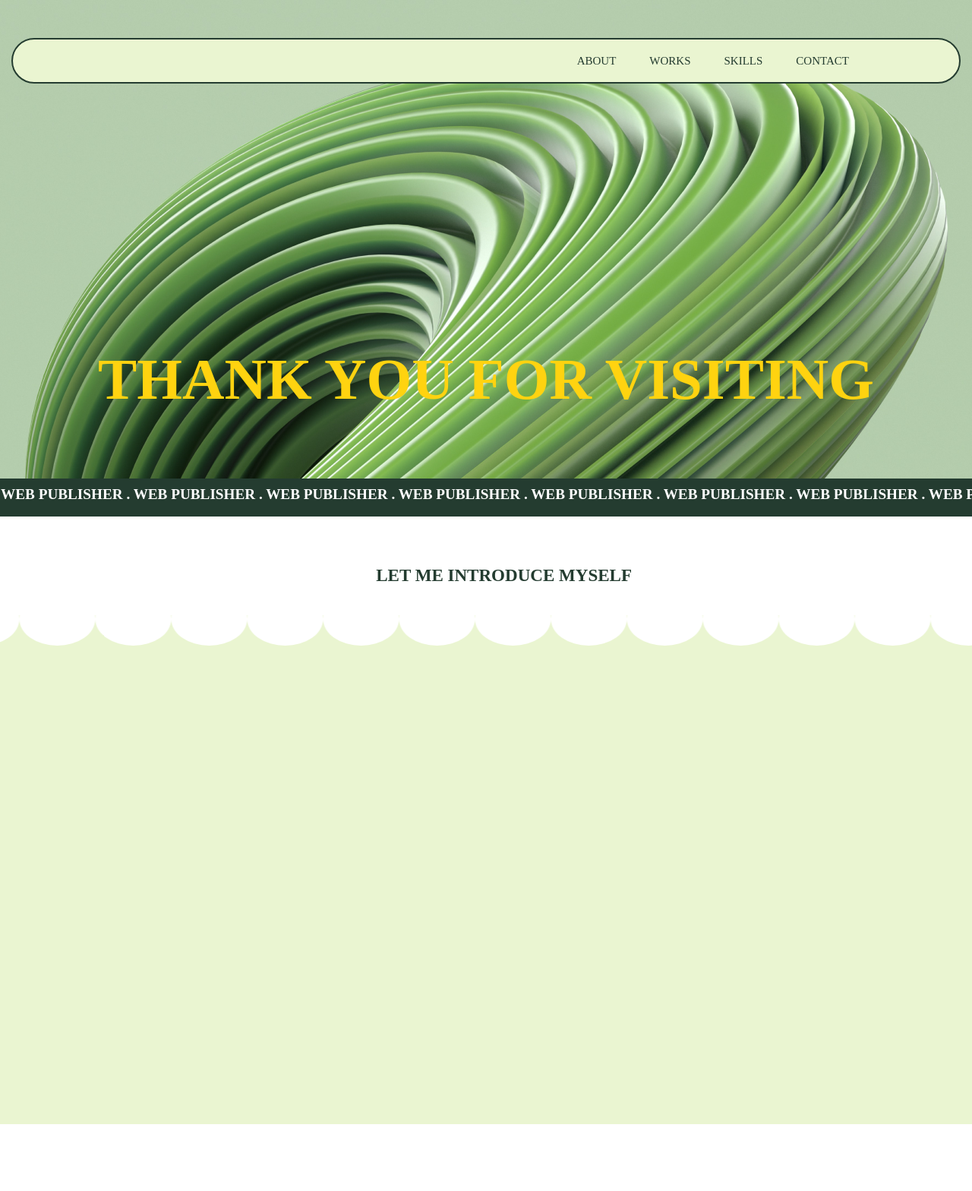
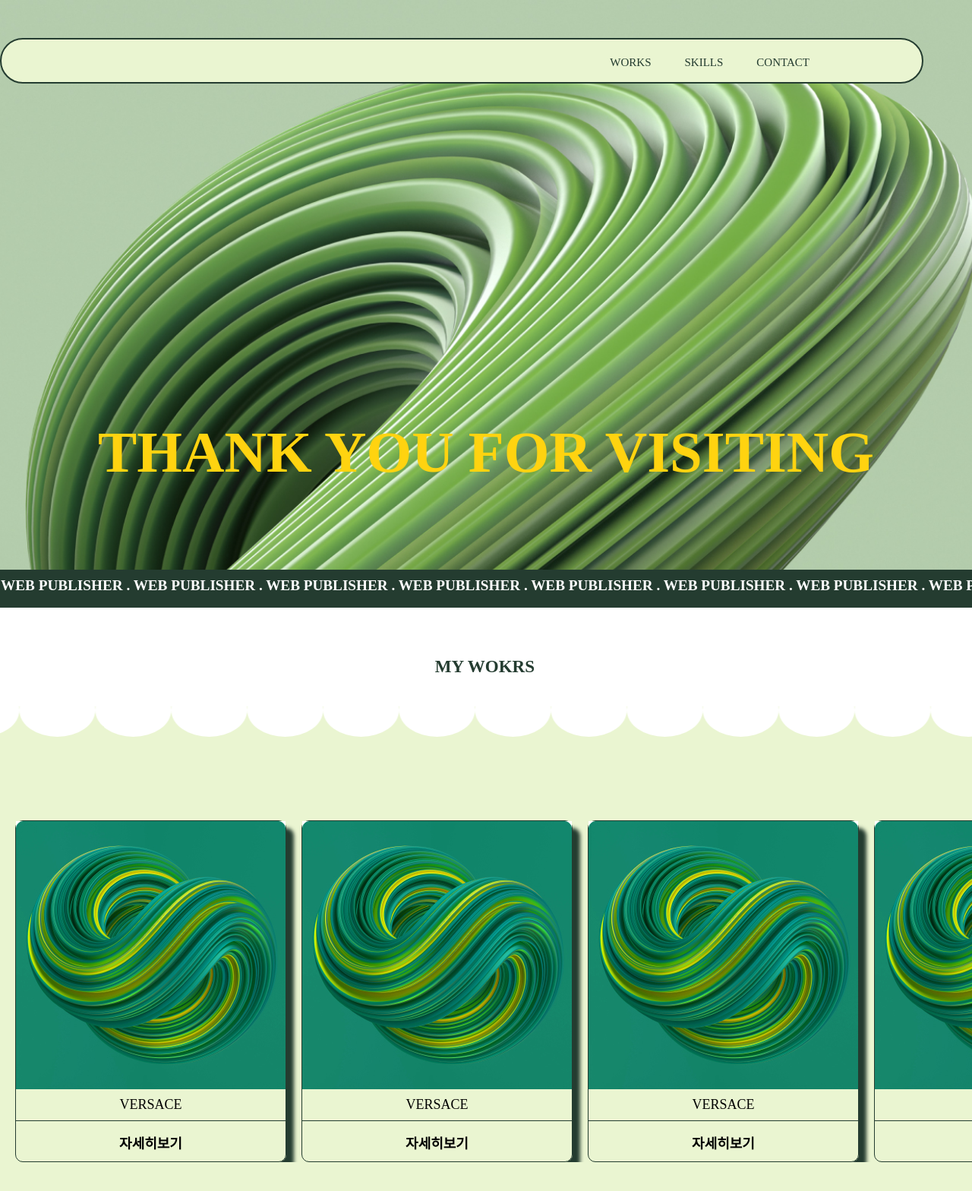
Before and after one commit to foawnl/foawnl.github.io, a plain HTML site: page index.html in a window 1280 px wide. Shown: the whole page at 76% size. Before the commit the page ends 1480 px from the top, so only its background shows below. Drawn offline with Linux system fonts and the light colour scheme; a web font is replaced by a local one.

Commit message:
23.03.24

```diff
--- /dev/null
+++ b/css/header.css
@@ -0,0 +1,93 @@
+/* header */
+h2 {
+    font-family: 'HSBombaram';
+    text-align: center;
+    font-size: 6vw;
+    color: #ffd310;
+    width: 100%;
+    position: absolute;
+    bottom: 20%;
+}
+.nav {
+    width: 95%;
+    height: 60px;
+    margin: 0 auto;
+    background-color: #eaf5d1;
+    border-radius: 50px;
+    border: 2px solid #243c30;
+    /* display: flex; */
+    /* align-items: center; */
+    padding: 0 10%;
+    position: fixed;
+    z-index: 1;
+}
+
+.logo {
+    flex: 0 0 auto;
+}
+
+.logo span {
+    width: 95px;
+    height: 35px;
+    background-color: #f1f1f1;
+}
+
+.menu {
+    flex: 1 0 auto;
+    text-align: right;
+}
+
+.menu ul {
+    margin: 0;
+    padding: 0;
+}
+
+.menu ul li {
+    display: inline-block;
+    margin: 0 20px;
+    line-height: 60px;
+}
+
+.menu ul li a {
+    color: #243c30;
+    font-size: 15px;
+}
+
+@media only screen and (max-width: 768px) {
+    .container {
+        width: 500px;
+    }
+    .nav {
+        padding: 0;
+    }
+
+    .menu ul li {
+        margin: 0 10px;
+    }
+}
+.effect_header {
+    overflow: hidden;
+    background-color: #243C30;
+    position: absolute;
+    bottom: 0;
+    width: 100%;
+    height: 50px;
+    padding-top: 10px;
+}
+.effect_header .marquee {
+    font-size: 1.5vw;
+    color: #ffff;
+    font-weight: 700;
+    display: inline-block;
+    animation: marquee 10s linear infinite;
+    white-space: nowrap;
+}
+
+@keyframes marquee {
+  0% {
+    transform: translateX(0%);
+  }
+  100% {
+    transform: translateX(-50%);
+  }
+}
--- /dev/null
+++ b/css/main.css
@@ -0,0 +1,115 @@
+/* part1 */
+.part1 {
+    background-color: #eaf5d1;
+    width: 100%;
+    height: 100vh;
+    /* display: flex; */
+    /* justify-content: center;
+    align-items: center; */
+    position: relative;
+    overflow: hidden;
+}
+.frame {
+    /* background: #ffff; */
+    width: 100%;
+    height: 100px;
+    /* position: relative; */
+    /* overflow: hidden; */
+}
+.wave {
+    position: absolute;
+    top: 0;
+    display: flex;
+    animation: move linear infinite;
+
+}
+.circle {
+    display: inline-block;
+    width: 100px;
+    height: 70px;
+    border-radius: 50%;
+    position: relative;
+    top: 100px;
+}
+.wave-back {
+    background: #ffff;
+    height: 130px;
+    animation-duration: 4s;
+    animation-play-state: running;
+}
+.wave-back .circle:nth-of-type(even) {
+    background: #ffff;
+}
+.wave-back .circle:nth-of-type(odd) {
+    background: #ffff;
+}
+@keyframes move {
+    0% {transform: translate(-500px);}
+    /* 50% {transform: translate(50px);} */
+    100% {transform: translate(2px);}
+}
+.about {
+    font-family: 'HSBombaram';
+    font-size: 1.8vw;
+    color: #243C30;
+    position: absolute;
+    right: 45%;
+    top: 8%;
+}
+
+/* list */
+#slider {
+    /* overflow: hidden; */
+    /* position: absolute; */
+    margin-top: 180px;
+}
+.slider {
+    /* position: relative; */
+    width: 100%;
+    overflow-x: auto;
+    scroll-snap-type: x mandatory;
+    scroll-behavior: smooth;
+    /* -webkit-overflow-scrolling: touch; */
+}
+.list {
+    display: flex;
+    width: 100%;
+    /* transform: translate(0,0); */
+    scroll-snap-type: x mandatory;
+}
+.item {
+    width: 357px;
+    height: 450px;
+    border-radius: 10px;
+    border: 1px solid #243C30;
+    margin-left: 20px;
+    flex-shrink: 0;
+    scroll-snap-align: center;
+    object-fit: cover;
+    box-shadow: 10px 10px 5px #243C30;
+}
+.item img {
+    display: block;
+}
+.item h4 {
+    border-bottom: 1px solid #243C30;
+    padding: 10px;
+    text-align: center;
+    font-family: 'NanumSquareNeo-Variable';
+    font-weight: 400;
+    font-size: 18px;
+}
+.item article {
+    text-align: center;
+    padding-top: 15px;
+}
+.item .link {
+    font-size: 18px;
+    font-family: 'NanumSquareNeo-Variable';
+    font-weight: 700;
+}
+
+/* 스크롤바 숨기기 */
+.slider::-webkit-scrollbar {
+    display: none;
+}
--- a/css/style.css
+++ b/css/style.css
@@ -9,9 +9,9 @@ header {
     /* background-repeat: no-repeat; */
     background-size: cover;
     width: 100%;
-    height: 85vh;
+    height: 100vh;
     padding-top: 50px;
-    position: relative;
+    /* position: relative; */
 }
 main {}
 footer {}
@@ -20,161 +20,3 @@ footer {}
     width: 1250px;
     margin: 0 auto;
 }
-
-
-/* top */
-
-
-/* header */
-h2 {
-    font-family: 'HSBombaram';
-    text-align: center;
-    font-size: 6vw;
-    color: #ffd310;
-    width: 100%;
-    position: absolute;
-    bottom: 20%;
-}
-.nav {
-    width: 100%;
-    height: 60px;
-    background-color: #eaf5d1;
-    border-radius: 50px;
-    border: 2px solid #243c30;
-    display: flex;
-    justify-content: space-between;
-    align-items: center;
-    padding: 0 10%;
-}
-
-.logo {
-    flex: 0 0 auto;
-}
-
-.logo span {
-    width: 95px;
-    height: 35px;
-    background-color: #f1f1f1;
-}
-
-.menu {
-    flex: 1 0 auto;
-    text-align: right;
-}
-
-.menu ul {
-    margin: 0;
-    padding: 0;
-}
-
-.menu ul li {
-    display: inline-block;
-    margin: 0 20px;
-    line-height: 60px;
-}
-
-.menu ul li a {
-    color: #243c30;
-    font-size: 15px;
-}
-
-@media only screen and (max-width: 768px) {
-    .container {
-        width: 500px;
-    }
-    .nav {
-        padding: 0;
-    }
-
-    .menu ul li {
-        margin: 0 10px;
-    }
-}
-.effect_header {
-    overflow: hidden;
-    background-color: #243C30;
-    position: absolute;
-    bottom: 0;
-    width: 100%;
-    height: 50px;
-    padding-top: 10px;
-}
-.effect_header .marquee {
-    font-size: 1.5vw;
-    color: #ffff;
-    font-weight: 700;
-    display: inline-block;
-    animation: marquee 10s linear infinite;
-    white-space: nowrap;
-}
-
-@keyframes marquee {
-  0% {
-    transform: translateX(0%);
-  }
-  100% {
-    transform: translateX(-50%);
-  }
-}
-
-/* main */
-/* part1 */
-.part1 {
-    background-color: #eaf5d1;
-    width: 100%;
-    height: 100vh;
-    /* display: flex; */
-    /* justify-content: center;
-    align-items: center; */
-    position: relative;
-    overflow: hidden;
-}
-.frame {
-    /* background: #ffff; */
-    width: 100%;
-    height: 100px;
-    /* position: relative; */
-    /* overflow: hidden; */
-}
-.wave {
-    position: absolute;
-    top: 0;
-    display: flex;
-    animation: move linear infinite;
-
-}
-.circle {
-    display: inline-block;
-    width: 100px;
-    height: 70px;
-    border-radius: 50%;
-    position: relative;
-    top: 100px;
-}
-.wave-back {
-    background: #ffff;
-    height: 130px;
-    animation-duration: 4s;
-    animation-play-state: running;
-}
-.wave-back .circle:nth-of-type(even) {
-    background: #ffff;
-}
-.wave-back .circle:nth-of-type(odd) {
-    background: #ffff;
-}
-
-@keyframes move {
-    0% {transform: translate(-500px);}
-    /* 50% {transform: translate(50px);} */
-    100% {transform: translate(2px);}
-}
-
-.about {
-    font-family: 'HSBombaram';
-    font-size: 1.8vw;
-    color: #243C30;
-    position: absolute;
-    right: 35%;
-    top: 8%;
-}
--- a/index.html
+++ b/index.html
@@ -8,8 +8,12 @@
 
     <!-- style -->
     <link rel="stylesheet" href="./css/style.css">
+    <link rel="stylesheet" href="./css/header.css">
+    <link rel="stylesheet" href="./css/main.css">
     <link rel="stylesheet" href="./css/reset.css">
     <link rel="stylesheet" href="./css/font.css">
+
+    <script type="text/javascript" src="./js/script.js"></script>
 
 </head>
 <body>
@@ -17,19 +21,16 @@
 
     </div>
     <header>
-        <div class="container">
         <div class="nav">
             <div class="logo">
                 <span></span>
             </div>
             <div class="menu">
                 <ul>
-                        <li><a href="#">ABOUT</a></li>
                     <li><a href="#">WORKS</a></li>
                     <li><a href="#">SKILLS</a></li>
                     <li><a href="#">CONTACT</a></li>
                 </ul>
-                </div>
             </div>
         </div>
         <h2>THANK YOU FOR VISITING</h2>
@@ -44,7 +45,56 @@
             <div class="frame">
                 <div class="wave wave-back"></div>
             </div>
-            <h3 class="about">LET ME INTRODUCE MYSELF</h3>
+            <h3 class="about">MY WOKRS</h3>
+            <div id="slider" class="slider container">
+                <ul class="list">
+                    <li class="item">
+                        <img src="./img/work.jpg" alt="프로젝트 이미지">
+                        <h4>VERSACE</h4>
+                        <article>
+                            <a class="link" href="#">
+                                자세히보기
+                            </a>
+                        </article>
+                    </li>
+                    <li class="item">
+                        <img src="./img/work.jpg" alt="프로젝트 이미지">
+                        <h4>VERSACE</h4>
+                        <article>
+                            <a class="link" href="#">
+                                자세히보기
+                            </a>
+                        </article>
+                    </li>
+                    <li class="item">
+                        <img src="./img/work.jpg" alt="프로젝트 이미지">
+                        <h4>VERSACE</h4>
+                        <article>
+                            <a class="link" href="#">
+                                자세히보기
+                            </a>
+                        </article>
+                    </li>
+                    <li class="item">
+                        <img src="./img/work.jpg" alt="프로젝트 이미지">
+                        <h4>VERSACE</h4>
+                        <article>
+                            <a class="link" href="#">
+                                자세히보기
+                            </a>
+                        </article>
+                    </li>
+                    <li class="item">
+                        <img src="./img/work.jpg" alt="프로젝트 이미지">
+                        <h4>VERSACE</h4>
+                        <article>
+                            <a class="link" href="#">
+                                자세히보기
+                            </a>
+                        </article>
+                    </li>
+                </ul>
+            </div>
         </section>
         <section class="part2"></section>
         <section class="part3"></section>
@@ -55,9 +105,6 @@
     <!-- //footer -->
 
     <script type="text/javascript">
-        // 글자 애니메이션
-        const marquee = document.querySelector(".marquee");
-
         // 물결 애니메이션
         const waveBack = document.querySelector('.wave-back');
         const numCircles = 24;
@@ -67,6 +114,37 @@
             circle.classList.add('circle');
             waveBack.appendChild(circle);
         }
+
+        // 슬라이드
+        const sliderContainer = document.querySelector(".slider");
+        let isDown = false;
+        let startX;
+        let scrollLeft;
+
+        sliderContainer.addEventListener('mousedown', (e) => {
+            isDown = true;
+            sliderContainer.classList.add('active');
+            startX = e.pageX - sliderContainer.offsetLeft;
+            scrollLeft = sliderContainer.scrollLeft;
+        });
+
+        sliderContainer.addEventListener('mouseleave', () => {
+            isDown = false;
+            sliderContainer.classList.remove('active');
+        });
+
+        sliderContainer.addEventListener('mouseup', () => {
+            isDown = false;
+            sliderContainer.classList.remove('active');
+        });
+
+        sliderContainer.addEventListener('mousemove', (e) => {
+            if (!isDown) return;
+            e.preventDefault();
+            const x = e.pageX - sliderContainer.offsetLeft;
+            const walk = (x - startX) * 3;
+            sliderContainer.scrollLeft = scrollLeft - walk;
+        });
     </script>
 </body>
 </html>
```
Also changed, not shown: img/work.jpg (added), js/script.js (added). Lines whose indentation alone changed are shown as unchanged.
